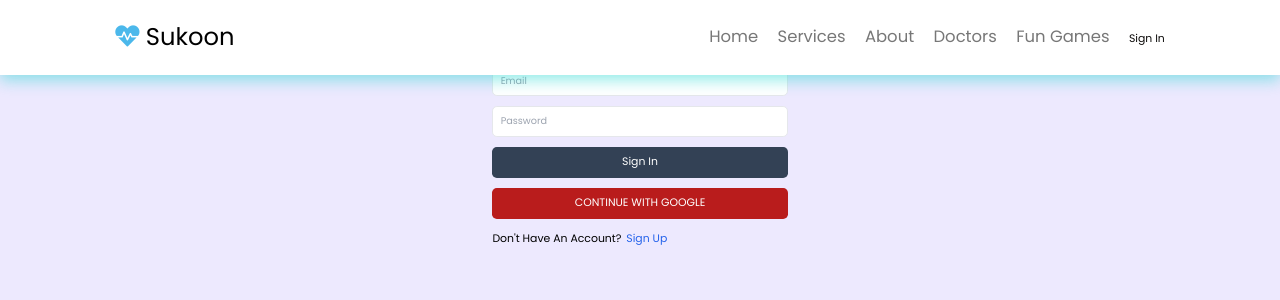
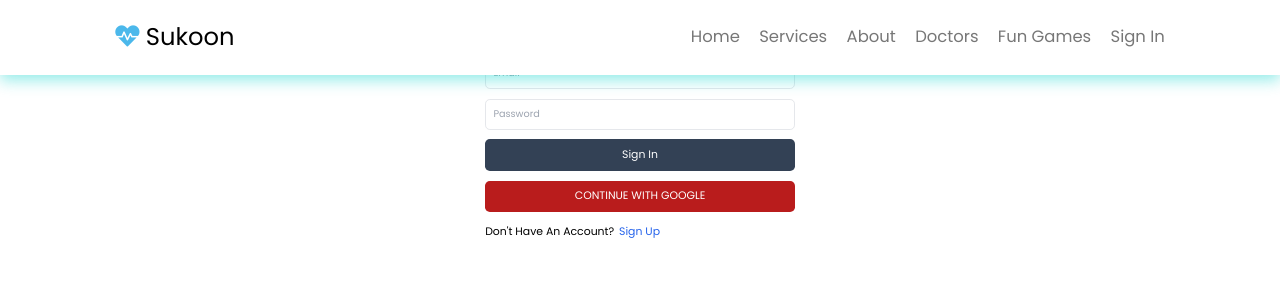
Before and after one commit to Abhinavrajsrivastav/Health_care01, a React (Create React App) app in the folder client/: page /sign-in in a window 1280 px wide. Shown: the top 300 px of the page. Built offline with nearby package versions, Linux system fonts and the light colour scheme.

Commit message:
Functionality done

```diff
--- a/client/src/App.js
+++ b/client/src/App.js
@@ -14,6 +14,7 @@ import SignUp from "./Pages/SignUp";
 import SignIn from "./Pages/SignIn";
 import Profile from "./Pages/Profile";
 import Header from "./Components/Head/Head";
+import PrivateRoute from "./Components/PrivateRoute";
 
 function App() {
   return (
@@ -32,7 +33,9 @@ function App() {
         <Route path="/" element={<HomePage />} />
         <Route path="/sign-up" element={<SignUp />} />
         <Route path="/sign-in" element={<SignIn />} />
-        <Route path="/profile" element={<Profile />} />
+        <Route element={<PrivateRoute />}>
+          <Route path="/profile" element={<Profile />} />
+        </Route>
       </Routes>
     </BrowserRouter>
   );
--- a/client/src/Components/Head/Head.jsx
+++ b/client/src/Components/Head/Head.jsx
@@ -34,7 +34,7 @@ const Header = () => {
               className="h-8 w-8 rounded-full "
             />
           ) : (
-            <span className="text-stone-950  text-lg hover:underline">Sign in</span>
+            <span className=" text-1.7rem hover:text-green-400">Sign in</span>
           )}
         </Link>
       </nav>
--- /dev/null
+++ b/client/src/Components/PrivateRoute.jsx
@@ -0,0 +1,16 @@
+import React, { useEffect, useState } from "react";
+import { useSelector } from "react-redux";
+import { Navigate, Outlet } from "react-router-dom";
+
+const PrivateRoute = () => {
+  const { currentUser } = useSelector((state) => state.user);
+  const [user, setUser] = useState(currentUser);
+
+  useEffect(() => {
+    setUser(currentUser);
+  }, [currentUser]);
+
+  return user ? <Outlet /> : <Navigate to="/sign-in" />;
+};
+
+export default PrivateRoute;
--- a/client/src/Pages/Profile.jsx
+++ b/client/src/Pages/Profile.jsx
@@ -131,7 +131,7 @@ export default function Profile() {
   };
 
   return (
-    <div className="bg-violet-100 ">
+    <div  >
       <div className=" p-3 max-w-lg mx-auto">
         <h1 className="text-3xl font-semibold text-center my-7">Profile</h1>
         <form onSubmit={handleSubmit} className="flex flex-col gap-4">
--- a/client/src/Pages/SignIn.jsx
+++ b/client/src/Pages/SignIn.jsx
@@ -48,8 +48,7 @@ const SignIn = () => {
     }
   };
   return (
-    <div className="bg-violet-100 min-h-screen">
-      <div className="p-3 max-w-lg mx-auto">
+    <div className="top-30 max-w-lg mx-auto">
       <h1 className="pt-5 text-3xl text-center font-semibold">Sign In</h1>
       <form className=" pt-10 flex flex-col gap-4" onSubmit={handleSubmit}>
         <input
@@ -77,11 +76,8 @@ const SignIn = () => {
       <div className="flex gap-2 mt-5">
         <p className="text-lg">Don't have an Account?</p>
         <Link to={"/sign-up"}>
-            <span className="text-blue-600 hover:underline text-lg">
-              Sign Up
-            </span>
+          <span className="text-blue-600 hover:underline text-lg">Sign Up</span>
         </Link>
-        </div>
       </div>
     </div>
   );
```
Lines whose indentation alone changed are shown as unchanged.
